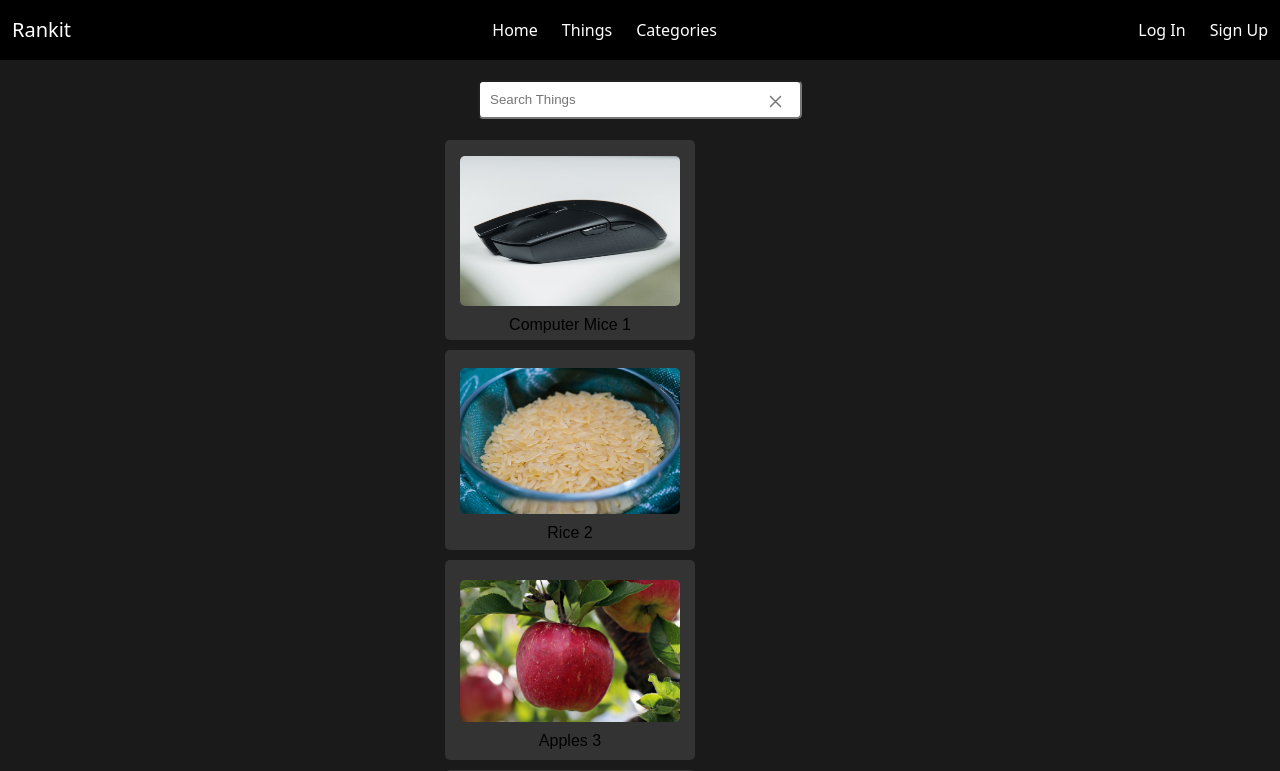
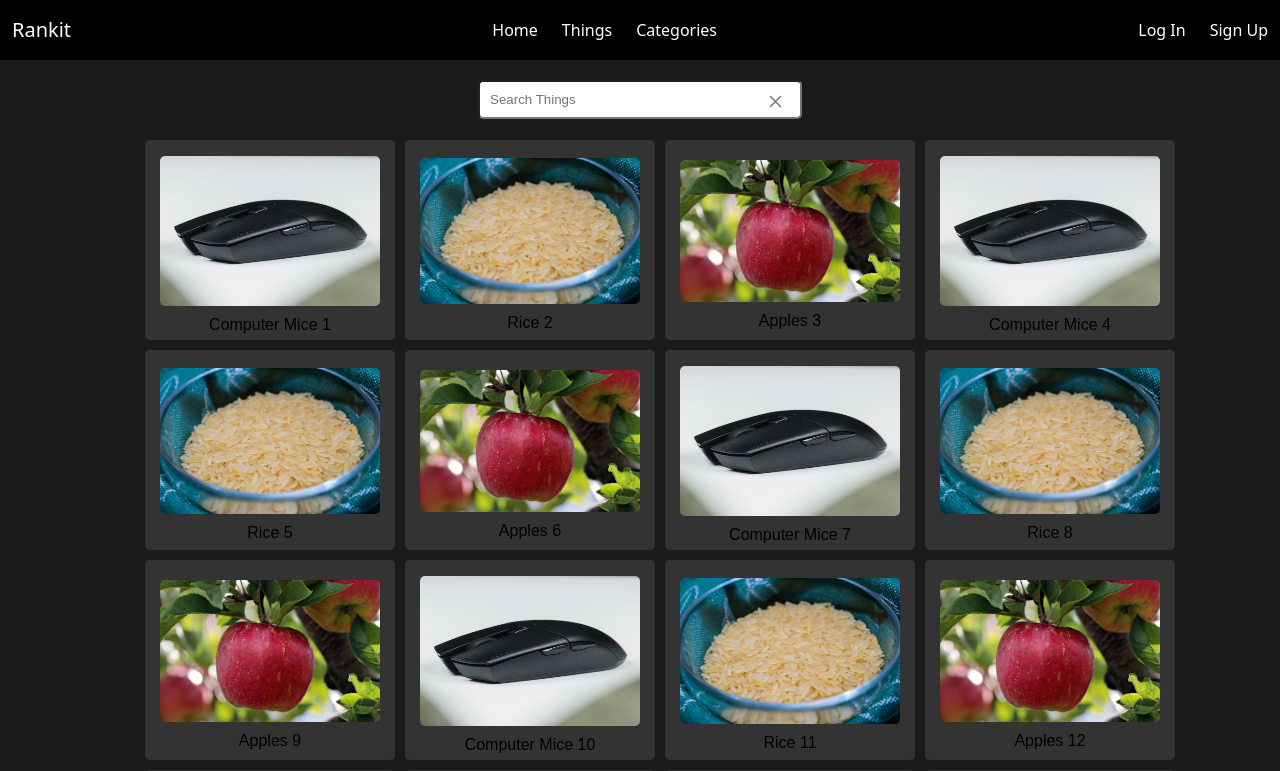
Before and after one commit to Anti-Alias/rankit, a React (Vite) app in the folder rankit_ui/: page /things in a window 1280 px wide. Shown: the top 771 px of the page. Built offline with nearby package versions, Linux system fonts and the light colour scheme.

Commit message:
Layout tweaks

```diff
--- a/rankit_ui/src/App.css
+++ b/rankit_ui/src/App.css
@@ -9,7 +9,7 @@
 .content {
   display: flex;
   justify-content: center;
-  width: calc(100vw - 800px);
+  width: var(--content-width);
   height: calc(100vh - var(--header-height));
   padding: 20px 0 20px 0;
   overflow-y: auto;
--- a/rankit_ui/src/components/widgets/InfiniteScroll.css
+++ b/rankit_ui/src/components/widgets/InfiniteScroll.css
@@ -8,6 +8,7 @@
 .card-list {
   display: flex;
   flex-wrap: wrap;
+  justify-content: center;
 }
 
 .card {
--- a/rankit_ui/src/index.css
+++ b/rankit_ui/src/index.css
@@ -32,7 +32,16 @@
   --button-color-hover: #775590;
   --error-color: #ff0000;
   --hover-transition-time: 150ms;
+
+  /** Desktop */
+  --content-width: 1200px;
+
+  /** Tablet */
+  @media (max-width: 1600px) {
+    --content-width: inherit;
+  }
 }
+
 
 #root {
   flex-grow: 1;
--- a/rankit_ui/src/utils/category.ts
+++ b/rankit_ui/src/utils/category.ts
@@ -31,25 +31,21 @@ function allCategories(): Category[] {
       id: i,
       name: `Movies ${i}`,
       image: 'images/categories/movies.jpg',
-      color: '#443388',
     });
     result.push({
       id: i + 1,
       name: `TV Shows ${i + 1}`,
       image: 'images/categories/tv_shows.jpg',
-      color: '#884433',
     });
     result.push({
       id: i + 2,
       name: `Games ${i + 2}`,
       image: 'images/categories/video_games.png',
-      color: '#338844',
     });
     result.push({
       id: i + 3,
       name: `Food ${i + 3}`,
       image: 'images/categories/food.jpg',
-      color: '#338844',
     });
   }
   return result;
```
